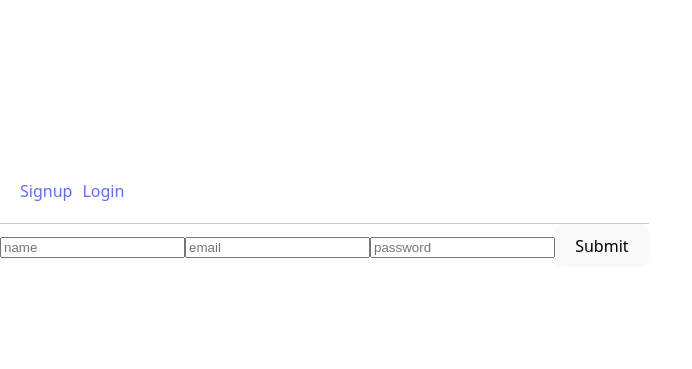
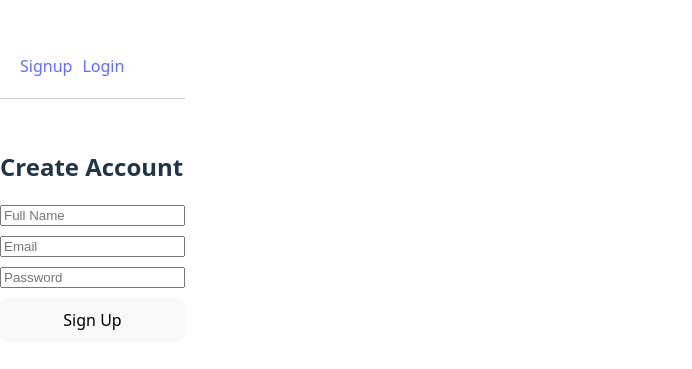
Before and after one commit to vikramNilaji/March2026, a React app in the folder auth-portal/frontend/signup/: page /signup in a window 1280 px wide. Shown: the part 187-556 px from the top of the page, without its empty margins (0-692 px from the left). Built offline with nearby package versions, Linux system fonts and the light colour scheme; the HTML template or start-up script is replaced by a standard one.

Commit message:
basic SingupSignin page

```diff
--- a/auth-portal/frontend/signup/src/components/Login.jsx
+++ b/auth-portal/frontend/signup/src/components/Login.jsx
@@ -8,7 +8,7 @@ const Login = () => {
   const handleLogin = async (e) => {
     e.preventDefault();
     try {
-      const response = await fetch('http://localhost:3000/login', {
+      const response = await fetch('http://localhost:5000/signin', {
         method: 'POST',
         headers: { 'Content-Type': 'application/json' },
         body: JSON.stringify(formData),
--- a/auth-portal/frontend/signup/src/components/Signup.jsx
+++ b/auth-portal/frontend/signup/src/components/Signup.jsx
@@ -1,82 +1,4 @@
-// import React, { useState } from "react";
-// import { useNavigate } from "react-router-dom";
-
-// const Signup = () => {
-//   const [formData, setFormData] = useState({
-//     name: "",
-//     email: "",
-//     password: "",
-//   });
-//   const formdataHandle = (e) => {
-//     setFormData({ ...formData, [e.target.name]: e.target.value });
-//   };
-//   const navigate = useNavigate();
-
-//   const handleSubmit = async (e) =>  {
-//     e.preventDefault();
-//     try {
-//       const response = await fetch("http://localhost:3000/signup", {
-//         method: "POST",
-//         headers: { "Content-Type": "application/json" },
-//         body: JSON.stringify(formData),
-//       });
-
-//       const data = await response.json();
-
-//       if (response.ok) {
-//         alert("Signup successful! Please login.");
-//         navigate("/login");
-//       } else {
-//         alert(data.error || "Signup failed");
-//       }
-//     } catch (err) {
-//       console.error("Error:", err);
-//     }
-//   };
-
-//   return (
-//     <div style={{ maxWidth: "400px", margin: "50px auto" }}>
-//       <h2>Create Account</h2>
-//       {/* <form onSubmit={handleSubmit} style={{ display: 'flex', flexDirection: 'column', gap: '10px' }}>
-//         <input type="text" placeholder="Full Name" onChange={(e) => setFormData({...formData, name: e.target.value})} required />
-//         <input type="email" placeholder="Email" onChange={(e) => setFormData({...formData, email: e.target.value})} required />
-//         <input type="password" placeholder="Password" onChange={(e) => setFormData({...formData, password: e.target.value})} required />
-//         <button type="submit">Sign Up</button>
-//       </form> */}
-
-//       <form
-//         onSubmit={handleSubmit}
-//         style={{ display: "flex", flexDirection: "column", gap: "10px" }}
-//       >
-//         <input
-//           type="text"
-//           placeholder="Full Name"
-//           name="name"
-//           onChange={formdataHandle}
-//           required
-//         />
-//         <input
-//           type="email"
-//           placeholder="Email"
-//           name="email"
-//           onChange={formdataHandle}
-//           required
-//         />
-//         <input
-//           type="password"
-//           placeholder="Password"
-//           name="password"
-//           onChange={formdataHandle }
-//           required
-//         />
-//         <button type="submit">Sign Up</button>
-//       </form>
-//     </div>
-//   );
-// };
-
-
-import { useState } from "react";
+import React, { useState } from "react";
 import { useNavigate } from "react-router-dom";
 
 const Signup = () => {
@@ -85,16 +7,15 @@ const Signup = () => {
     email: "",
     password: "",
   });
-  const InputHandle = (event) => {
-    setFormData({ ...formData, [event.target.name]: event.target.value });
+  const formdataHandle = (e) => {
+    setFormData({ ...formData, [e.target.name]: e.target.value });
   };
+  const navigate = useNavigate();
 
-  const navigate=useNavigate();
-
-  const HandleSubmit = async (event) => {
-    event.preventDefault();
+  const handleSubmit = async (e) => {
+    e.preventDefault();
     try {
-const response = await fetch("http://localhost:3000/signup", {
+      const response = await fetch("http://localhost:5000/signup", {
         method: "POST",
         headers: { "Content-Type": "application/json" },
         body: JSON.stringify(formData),
@@ -102,37 +23,49 @@ const response = await fetch("http://localhost:3000/signup", {
 
       const data = await response.json();
 
-
-    } catch (error) {
-
+      if (response.ok) {
+        alert("Signup successful! Please login.");
+        navigate("/login");
+      } else {
+        alert(data.error || "Signup failed");
       }
-
+    } catch (err) {
+      console.error("Error:", err);
     }
-
-
+  };
 
   return (
-    <form onSubmit={HandleSubmit}>
+    <div style={{ maxWidth: "400px", margin: "50px auto" }}>
+      <h2>Create Account</h2>
+
+      <form
+        onSubmit={handleSubmit}
+        style={{ display: "flex", flexDirection: "column", gap: "10px" }}
+      >
         <input
           type="text"
-        placeholder="name"
+          placeholder="Full Name"
           name="name"
-        onChange={InputHandle}
+          onChange={formdataHandle}
+          required
         />
         <input
-        type="text"
-        placeholder="email"
+          type="email"
+          placeholder="Email"
           name="email"
-        onChange={InputHandle}
+          onChange={formdataHandle}
+          required
         />
         <input
-        type="text"
-        placeholder="password"
+          type="password"
+          placeholder="Password"
           name="password"
-        onChange={InputHandle}
+          onChange={formdataHandle}
+          required
         />
-      <button type="submit">Submit</button>
+        <button type="submit">Sign Up</button>
       </form>
+    </div>
   );
 };
 
```
Lines whose indentation alone changed are shown as unchanged.
